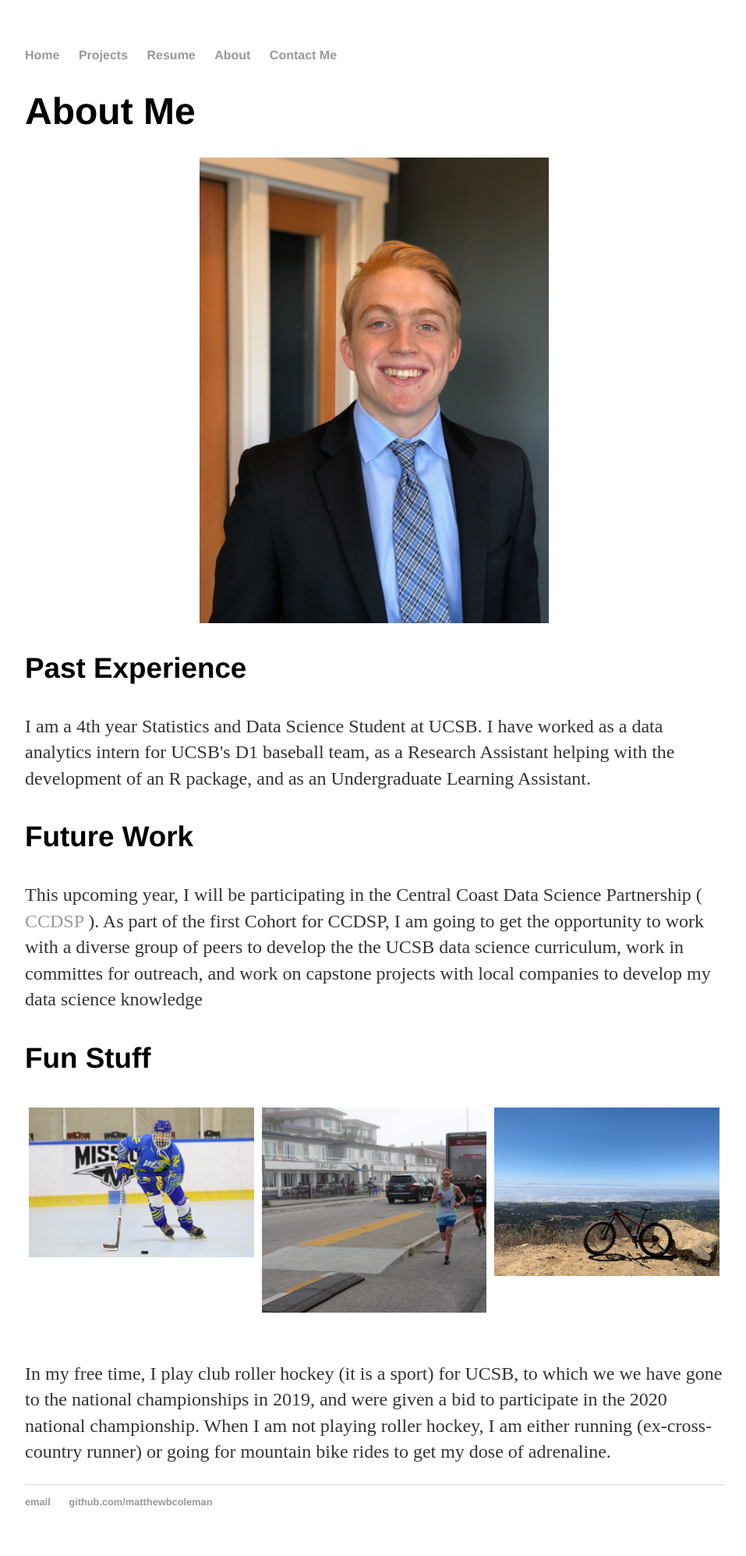
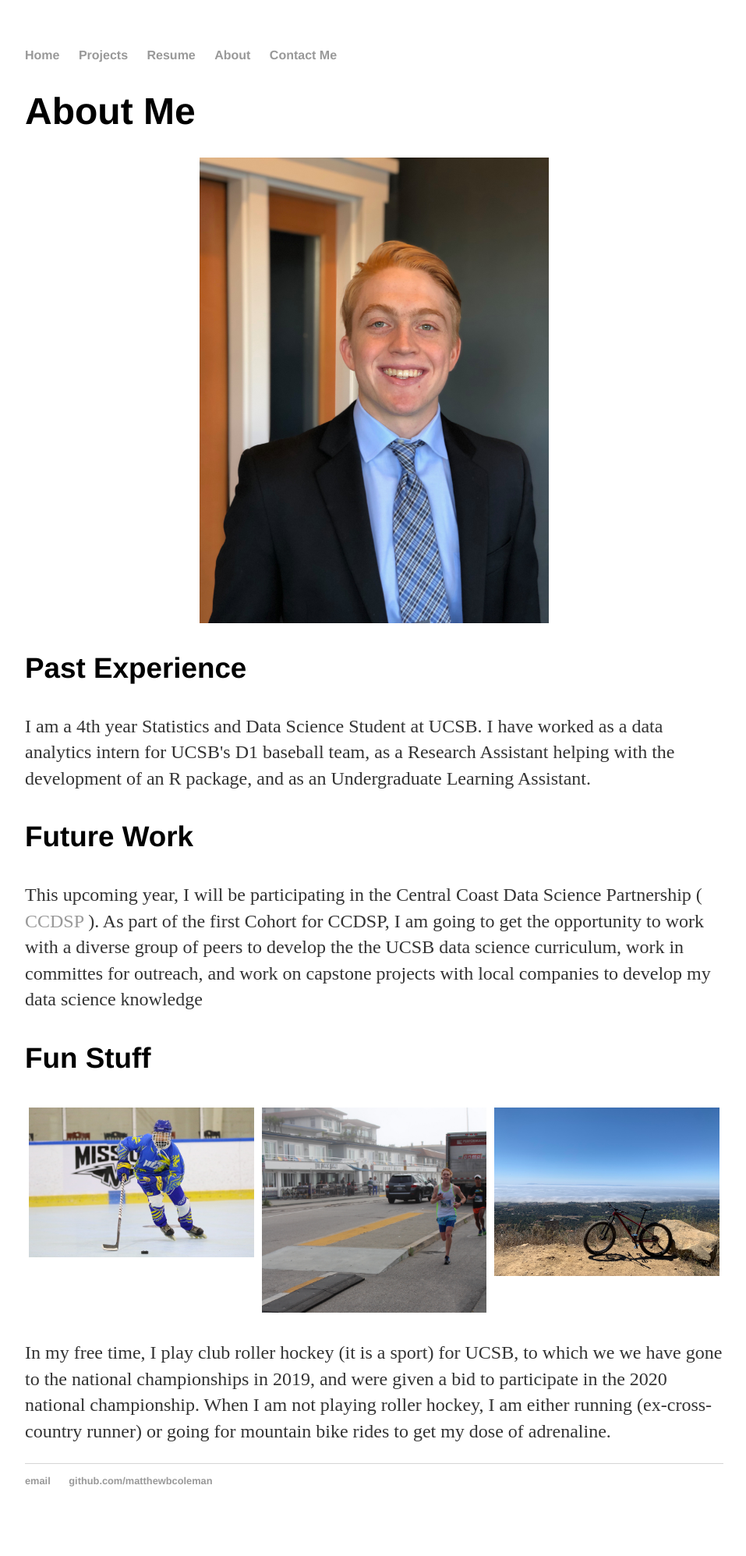
Before and after one commit to matthewbcoleman/matthewbcoleman.github.io, a Jekyll site: the page built from about/index.html, in a window 1280 px wide. Shown: the whole page at 78% size, without its empty margins (160-1117 px from the left). Built offline with Jekyll 4.4.1, drawn with Linux system fonts in a browser that asks for light colours; after the commit the page ends 1968 px from its top, so only the background shows below that.

Commit message:
Update main.css

```diff
--- a/css/main.css
+++ b/css/main.css
@@ -25,7 +25,7 @@
 
 
 .about img{
-	width:50%;
+	width:5%;
 }
 
 /*
@@ -55,7 +55,7 @@
 }
 .about .column{
 		float: left;
-		height: 300px;
+		max-height: 300px;
 		width: 33.33%;
 		padding: 5px;
 					}
```
